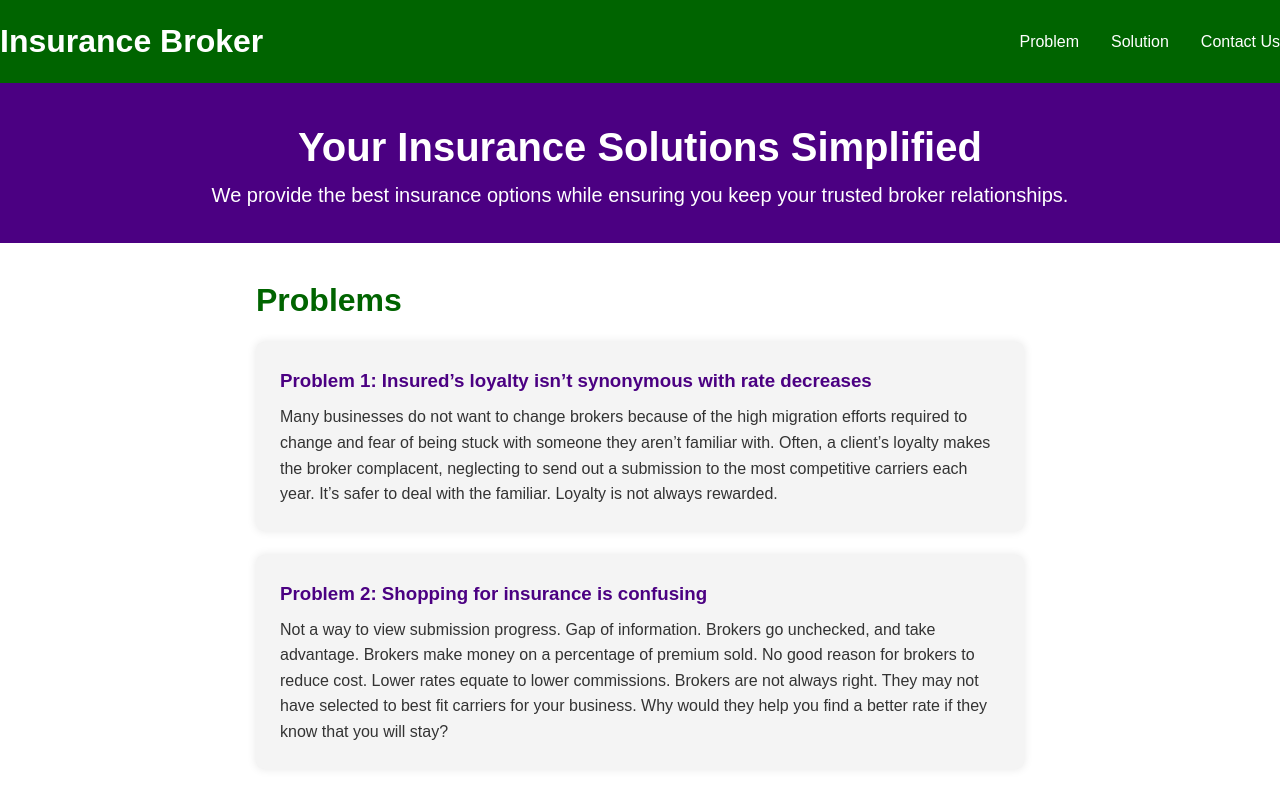
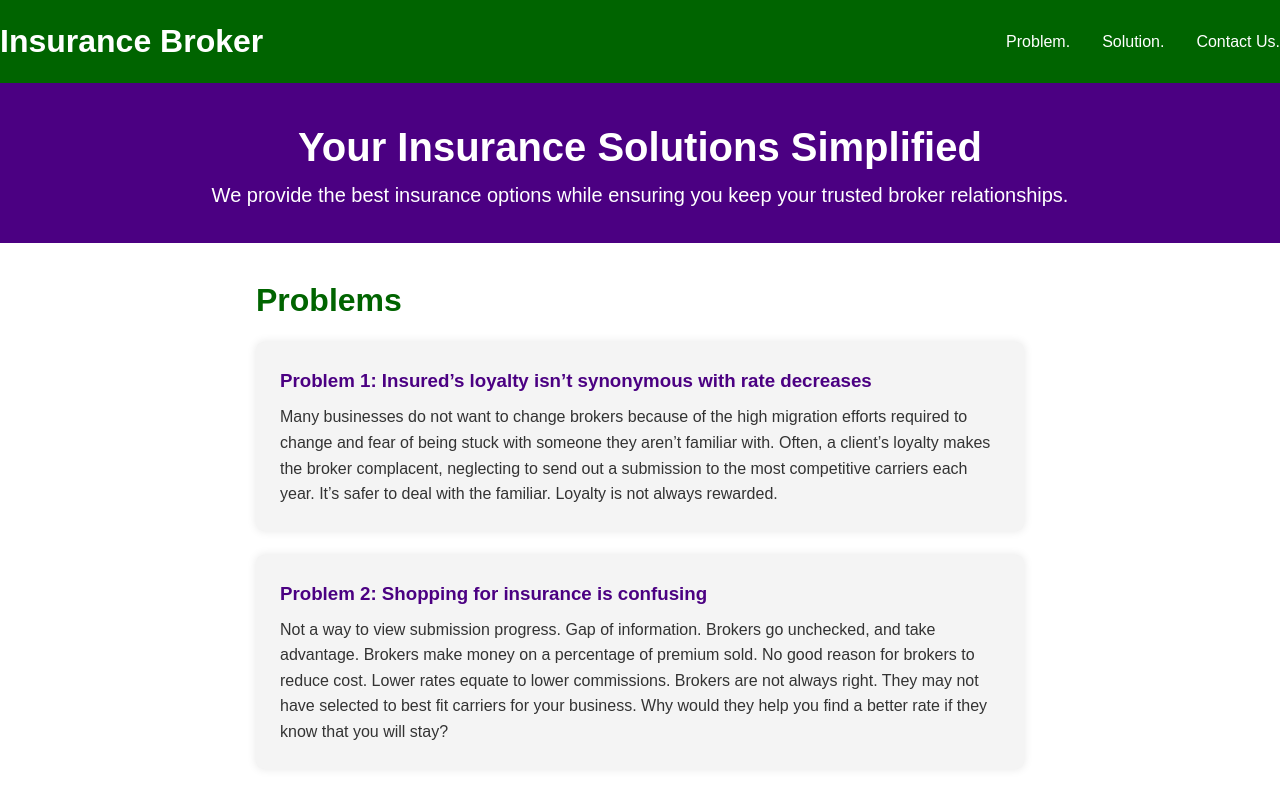
Before and after one commit to insurtechwiz/CompSave-landing-page, a plain HTML site: page app/index.html in a window 1280 px wide. Shown: the top 800 px of the page. Drawn offline with Linux system fonts and the light colour scheme.

Commit message:
added period to problem, solution, and contact us

```diff
--- a/app/index.html
+++ b/app/index.html
@@ -12,9 +12,9 @@
             <h1>Insurance Broker</h1>
             <nav>
                 <ul>
-                    <li><a href="#problem">Problem</a></li>
-                    <li><a href="#solution">Solution</a></li>
-                    <li><a href="#contact">Contact Us</a></li>
+                    <li><a href="#problem">Problem.</a></li>
+                    <li><a href="#solution">Solution.</a></li>
+                    <li><a href="#contact">Contact Us.</a></li>
                 </ul>
             </nav>
         </div>
```
